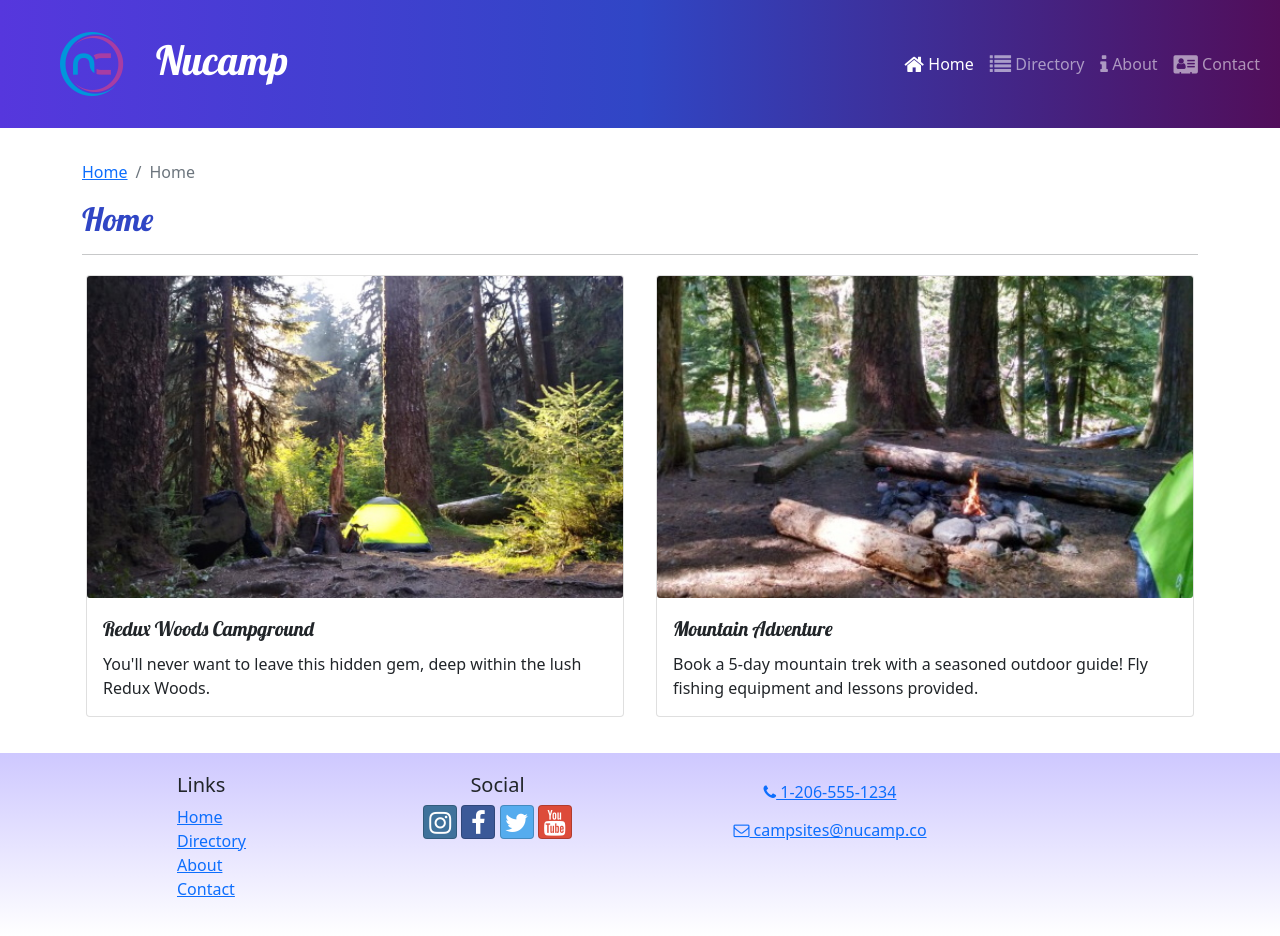
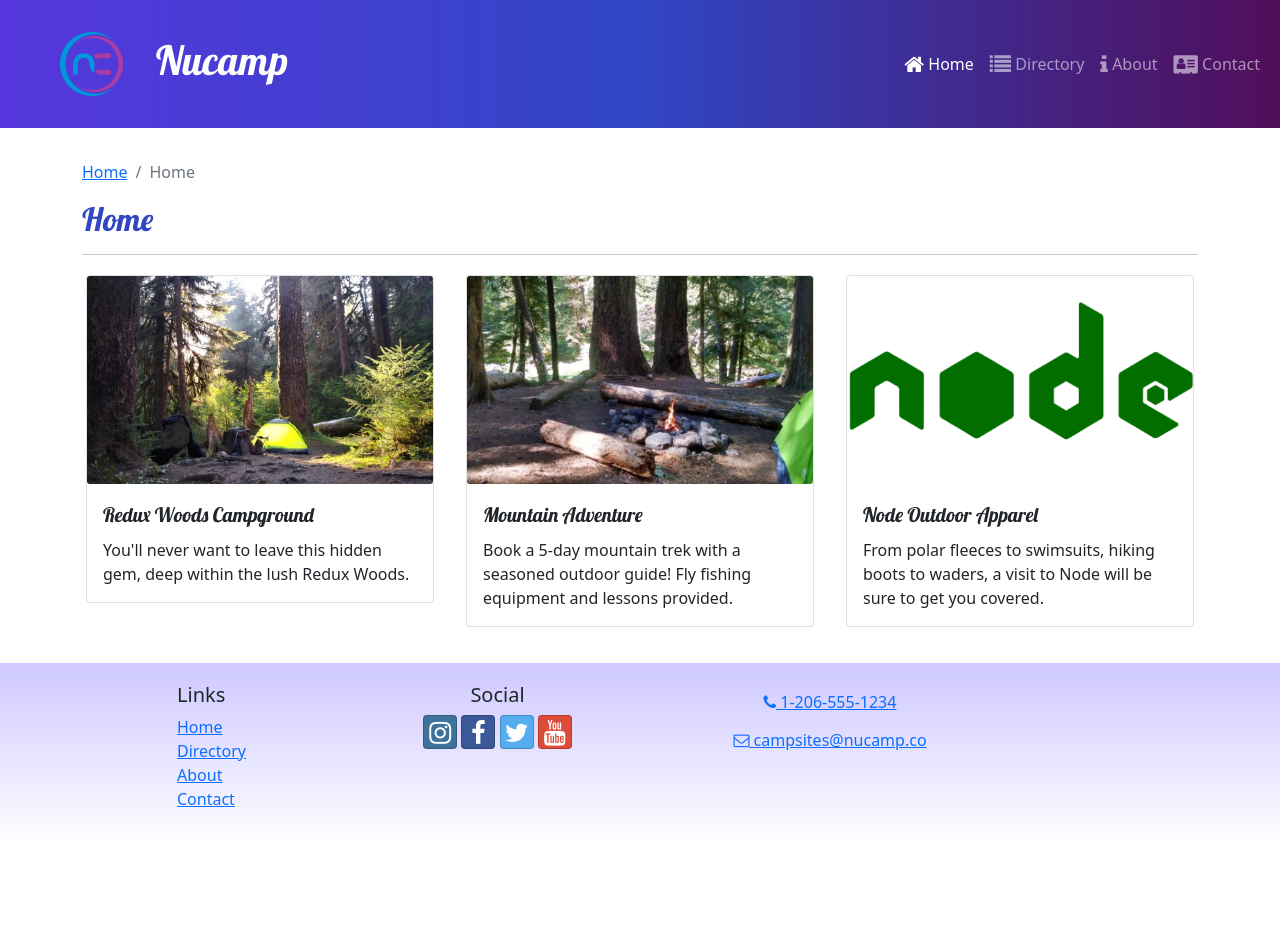
Before and after one commit to SubparEscobar/nucampsite-react, a React (Create React App) app: page / in a window 1280 px wide. After the commit the page ends 847 px from the top, so only its background shows below. Built offline with nearby package versions, Linux system fonts and the light colour scheme.

Commit message:
Displayed Featured Partner

```diff
--- a/src/features/display/DisplayList.js
+++ b/src/features/display/DisplayList.js
@@ -2,9 +2,10 @@
 import DisplayCard from './DisplayCard';
 import { selectFeaturedCampsite } from '../campsites/campsitesSlice';
 import { selectFeaturedPromotion } from '../promotions/promotionsSlice';
+import { selectFeaturedPartner } from '../partners/partnersSlice';
 
 const DisplayList = () => {
-    const items = [selectFeaturedCampsite(), selectFeaturedPromotion()];
+    const items = [selectFeaturedCampsite(), selectFeaturedPromotion(), selectFeaturedPartner()];
 
     return (
         <Row>
--- /dev/null
+++ b/src/features/partners/partnersSlice.js
@@ -0,0 +1,9 @@
+import { PARTNERS } from '../../app/shared/PARTNERS';
+
+export const selectAllPartners = () => {
+    return PARTNERS;
+};
+
+export const selectFeaturedPartner = () => {
+    return PARTNERS.find((partner) => partner.featured);
+};
```
